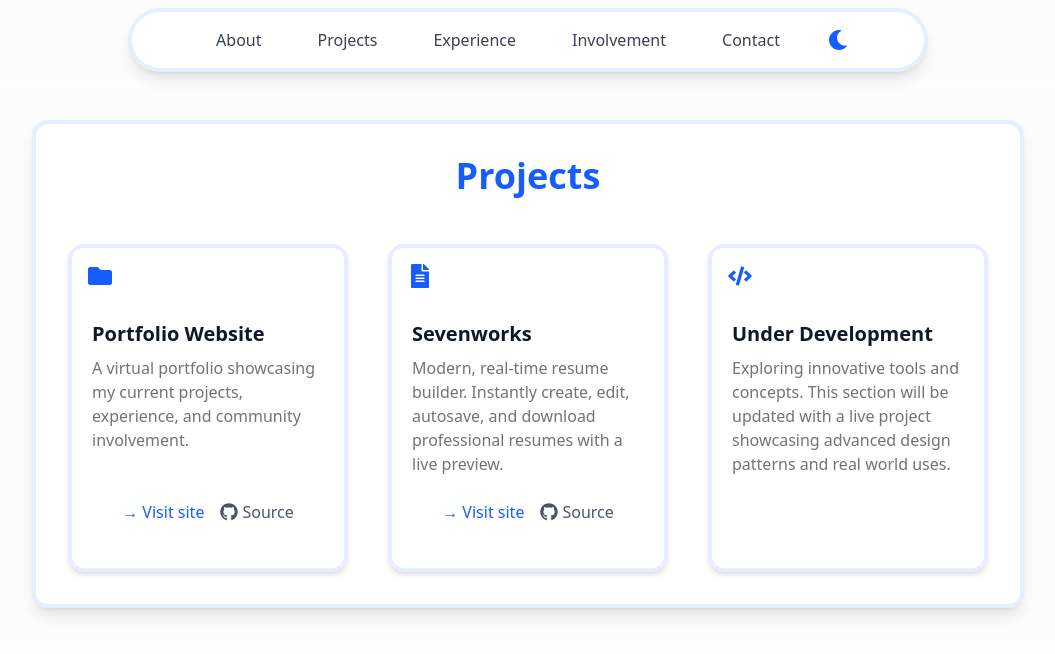
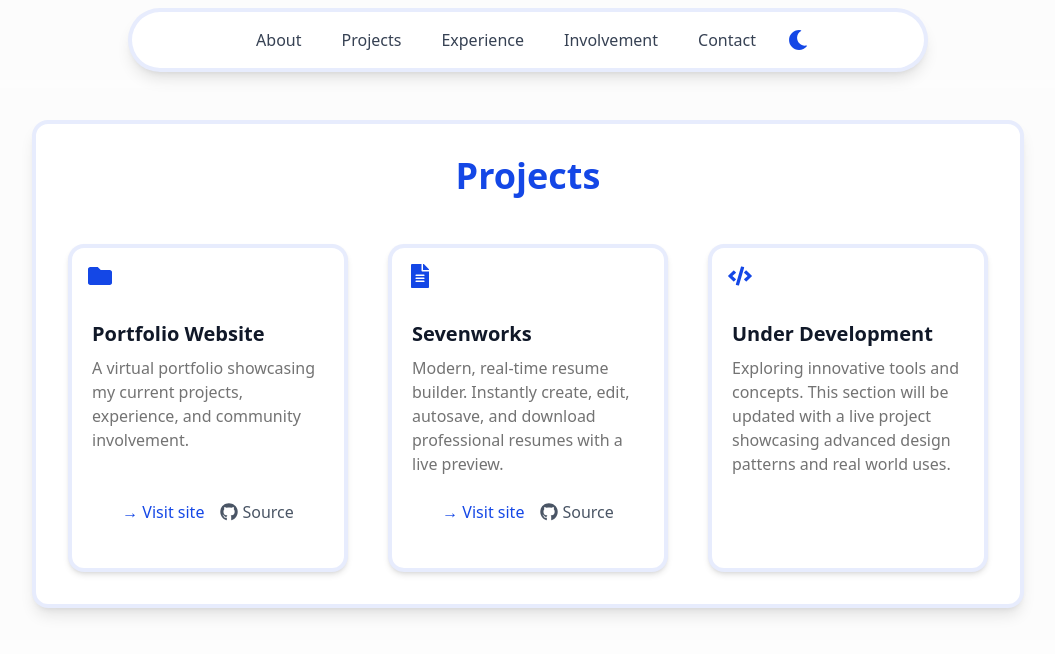
Before and after one commit to lestermartinn/Portfolio, a Next.js app: page /projects in a window 1280 px wide. Shown: the top 654 px of the page, without its empty margins (112-1167 px from the left). Built offline with nearby package versions, Linux system fonts and the light colour scheme.

Commit message:
changed color for better readability

```diff
--- a/src/components/HeroAboutMe.tsx
+++ b/src/components/HeroAboutMe.tsx
@@ -6,7 +6,7 @@ export default function HeroAbout() {
   return (
     <section className="w-full px-2 mt-2 mb-8 bg-muted/10 dark:bg-gray-900">
       {/* Main Content Section */}
-      <div className="max-w-4xl mx-auto w-full p-8 rounded-2xl border-4 border-blue-600/10 dark:border-blue-600/20 shadow-lg bg-white dark:bg-gray-800">
+      <div className="max-w-4xl mx-auto w-full p-8 rounded-2xl border-4 border-blue-700/10 dark:border-blue-700/20 shadow-lg bg-white dark:bg-gray-800">
         <div className="flex flex-col items-center">
           {/* Profile picture now above name */}
           <Image
@@ -14,13 +14,13 @@ export default function HeroAbout() {
             alt="Lester Martin"
             width={200}
             height={200}
-            className="rounded-full shadow-lg mb-4 border-2 border-blue-600/20"
+            className="rounded-full shadow-lg mb-4 border-2 border-blue-700/20"
           />
-          <h1 className="text-4xl md:text-5xl font-bold mb-6 text-center text-blue-600">Lester Martin</h1>
+          <h1 className="text-4xl md:text-5xl font-bold mb-6 text-center text-blue-700">Lester Martin</h1>
 
           <div className="max-w-2xl mb-6">
             <p className="text-base text-gray-700 dark:text-gray-300 leading-relaxed text-center">
-              Hi! I'm a third-year Computer Science and Economics student at Emory University,
+              Hey! I'm a third-year Computer Science and Economics student at Emory University,
               passionate about software engineering. My main interests lie in web and game development,
               machine learning, large language models (LLMs), and workflow automation. I enjoy solving
               real-world problems through code and am always eager to learn new technologies.
--- a/src/components/Navbar.tsx
+++ b/src/components/Navbar.tsx
@@ -19,23 +19,23 @@ export default function Navbar() {
   return (
     <header className="w-full bg-muted/10 dark:bg-gray-900">
       <div className="container mx-auto flex h-20 items-center justify-center px-4">
-        <div className="bg-white dark:bg-gray-800 rounded-full shadow-lg border-4 border-blue-600/10 dark:border-blue-600/20 flex items-center px-8 py-2 gap-2 w-[800px]">
+        <div className="bg-white dark:bg-gray-800 rounded-full shadow-lg border-4 border-blue-700/10 dark:border-blue-700/20 flex items-center px-8 py-2 gap-2 w-[800px]">
           <nav className="flex items-center justify-center w-full mx-auto">
-            <div className="flex items-center gap-6">
-              <Link href="/about" className="text-gray-700 dark:text-gray-300 hover:text-blue-600 dark:hover:text-blue-400 text-base font-medium px-4 py-2 rounded transition focus:outline-none focus:ring-2 focus:ring-blue-300">About</Link>
-              <Link href="/projects" className="text-gray-700 dark:text-gray-300 hover:text-blue-600 dark:hover:text-blue-400 text-base font-medium px-4 py-2 rounded transition focus:outline-none focus:ring-2 focus:ring-blue-300">Projects</Link>
-              <Link href="/experience" className="text-gray-700 dark:text-gray-300 hover:text-blue-600 dark:hover:text-blue-400 text-base font-medium px-4 py-2 rounded transition focus:outline-none focus:ring-2 focus:ring-blue-300">Experience</Link>
-              <Link href="/involvement" className="text-gray-700 dark:text-gray-300 hover:text-blue-600 dark:hover:text-blue-400 text-base font-medium px-4 py-2 rounded transition focus:outline-none focus:ring-2 focus:ring-blue-300">Involvement</Link>
-              <Link href="/contact" className="text-gray-700 dark:text-gray-300 hover:text-blue-600 dark:hover:text-blue-400 text-base font-medium px-4 py-2 rounded transition focus:outline-none focus:ring-2 focus:ring-blue-300">Contact</Link>
+            <div className="flex items-center gap-2">
+              <Link href="/about" className="text-gray-700 dark:text-gray-300 hover:text-blue-700 dark:hover:text-blue-500 text-base font-medium px-4 py-2 rounded transition focus:outline-none focus:ring-2 focus:ring-blue-400">About</Link>
+              <Link href="/projects" className="text-gray-700 dark:text-gray-300 hover:text-blue-700 dark:hover:text-blue-500 text-base font-medium px-4 py-2 rounded transition focus:outline-none focus:ring-2 focus:ring-blue-400">Projects</Link>
+              <Link href="/experience" className="text-gray-700 dark:text-gray-300 hover:text-blue-700 dark:hover:text-blue-500 text-base font-medium px-4 py-2 rounded transition focus:outline-none focus:ring-2 focus:ring-blue-400">Experience</Link>
+              <Link href="/involvement" className="text-gray-700 dark:text-gray-300 hover:text-blue-700 dark:hover:text-blue-500 text-base font-medium px-4 py-2 rounded transition focus:outline-none focus:ring-2 focus:ring-blue-400">Involvement</Link>
+              <Link href="/contact" className="text-gray-700 dark:text-gray-300 hover:text-blue-700 dark:hover:text-blue-500 text-base font-medium px-4 py-2 rounded transition focus:outline-none focus:ring-2 focus:ring-blue-400">Contact</Link>
               <button
                 onClick={() => setDarkMode(!darkMode)}
-                className="p-2 rounded-full hover:bg-gray-100 dark:hover:bg-gray-700 transition-colors focus:outline-none focus:ring-2 focus:ring-blue-300"
+                className="p-2 rounded-full hover:bg-gray-100 dark:hover:bg-gray-700 transition-colors focus:outline-none focus:ring-2 focus:ring-blue-400"
                 aria-label="Toggle dark mode"
               >
                 {darkMode ? (
                   <FaSun className="w-5 h-5 text-yellow-500" />
                 ) : (
-                  <FaMoon className="w-5 h-5 text-blue-600" />
+                  <FaMoon className="w-5 h-5 text-blue-700" />
                 )}
               </button>
             </div>
--- a/src/components/Projects.tsx
+++ b/src/components/Projects.tsx
@@ -9,23 +9,23 @@ export default function Projects() {
   return (
     <section id="projects" className="w-full mt-2 mb-8 bg-muted/10 dark:bg-gray-900">
       <div className="max-w-5xl mx-auto px-4 py-8">
-        <div className="w-full p-8 rounded-2xl border-4 border-blue-600/10 dark:border-blue-600/20 shadow-lg bg-white dark:bg-gray-800">
-          <h2 className="text-4xl font-extrabold mb-12 text-center text-blue-600">Projects</h2>
+        <div className="w-full p-8 rounded-2xl border-4 border-blue-700/10 dark:border-blue-700/20 shadow-lg bg-white dark:bg-gray-800">
+          <h2 className="text-4xl font-extrabold mb-12 text-center text-blue-700">Projects</h2>
           <div className="grid gap-10 md:grid-cols-2 lg:grid-cols-3 mx-auto justify-items-center">
             {/* Project 1 */}
-            <Card className="rounded-2xl shadow-md bg-white dark:bg-gray-800 flex flex-col justify-between h-full relative transition-all duration-300 hover:scale-105 hover:shadow-xl border-4 border-blue-600/10 hover:border-blue-600/30 group">
-              <div className="absolute top-4 left-4 text-blue-600">
+            <Card className="rounded-2xl shadow-md bg-white dark:bg-gray-800 flex flex-col justify-between h-full relative transition-all duration-300 hover:scale-105 hover:shadow-xl border-4 border-blue-700/10 hover:border-blue-700/30 group">
+              <div className="absolute top-4 left-4 text-blue-700">
                 <FaFolder size={24} />
               </div>
               <CardContent className="p-5 flex flex-col h-full pt-12">
-                <h3 className="text-xl font-bold mb-2 text-gray-900 dark:text-gray-100 group-hover:text-blue-600 transition-colors duration-300">Portfolio Website</h3>
+                <h3 className="text-xl font-bold mb-2 text-gray-900 dark:text-gray-100 group-hover:text-blue-700 transition-colors duration-300">Portfolio Website</h3>
                 <p className="text-muted-foreground dark:text-gray-300 mb-6">
                 A virtual portfolio showcasing my current projects, experience, and community involvement.
                 </p>
                 <div className="mt-auto flex justify-center gap-4">
                   <a
                     href="#"
-                    className="text-blue-600 font-medium hover:underline"
+                    className="text-blue-700 font-medium hover:underline"
                     target="_blank"
                     rel="noopener noreferrer"
                   >
@@ -45,19 +45,19 @@ export default function Projects() {
             </Card>
 
             {/* Project 2 */}
-            <Card className="rounded-2xl shadow-md bg-white dark:bg-gray-800 flex flex-col justify-between h-full relative transition-all duration-300 hover:scale-105 hover:shadow-xl border-4 border-blue-600/10 hover:border-blue-600/30 group">
-              <div className="absolute top-4 left-4 text-blue-600">
+            <Card className="rounded-2xl shadow-md bg-white dark:bg-gray-800 flex flex-col justify-between h-full relative transition-all duration-300 hover:scale-105 hover:shadow-xl border-4 border-blue-700/10 hover:border-blue-700/30 group">
+              <div className="absolute top-4 left-4 text-blue-700">
                 <FaFileAlt size={24} />
               </div>
               <CardContent className="p-5 flex flex-col h-full pt-12">
-                <h3 className="text-xl font-bold mb-2 text-gray-900 dark:text-gray-100 group-hover:text-blue-600 transition-colors duration-300">Sevenworks</h3>
+                <h3 className="text-xl font-bold mb-2 text-gray-900 dark:text-gray-100 group-hover:text-blue-700 transition-colors duration-300">Sevenworks</h3>
                 <p className="text-muted-foreground dark:text-gray-300 mb-6">
                 Modern, real-time resume builder. Instantly create, edit, autosave, and download professional resumes with a live preview.
                 </p>
                 <div className="mt-auto flex justify-center gap-4">
                   <a
                     href="https://www.sevenworks.tech/"
-                    className="text-blue-600 font-medium hover:underline"
+                    className="text-blue-700 font-medium hover:underline"
                     target="_blank"
                     rel="noopener noreferrer"
                   >
@@ -77,12 +77,12 @@ export default function Projects() {
             </Card>
 
             {/* Project 3 */}
-            <Card className="rounded-2xl shadow-md bg-white dark:bg-gray-800 flex flex-col justify-between h-full relative transition-all duration-300 hover:scale-105 hover:shadow-xl border-4 border-blue-600/10 hover:border-blue-600/30 group">
-              <div className="absolute top-4 left-4 text-blue-600">
+            <Card className="rounded-2xl shadow-md bg-white dark:bg-gray-800 flex flex-col justify-between h-full relative transition-all duration-300 hover:scale-105 hover:shadow-xl border-4 border-blue-700/10 hover:border-blue-700/30 group">
+              <div className="absolute top-4 left-4 text-blue-700">
                 <FaCode size={24} />
               </div>
               <CardContent className="p-5 flex flex-col h-full pt-12">
-                <h3 className="text-xl font-bold mb-2 text-gray-900 dark:text-gray-100 group-hover:text-blue-600 transition-colors duration-300">Under Development</h3>
+                <h3 className="text-xl font-bold mb-2 text-gray-900 dark:text-gray-100 group-hover:text-blue-700 transition-colors duration-300">Under Development</h3>
                 <p className="text-muted-foreground dark:text-gray-300 mb-6">
                   Exploring innovative tools and concepts. This section will be updated with a live project showcasing advanced design patterns and real world uses.
                 </p>
```
Also changed, not shown: src/components/Contact.tsx (+6 -6 lines).
